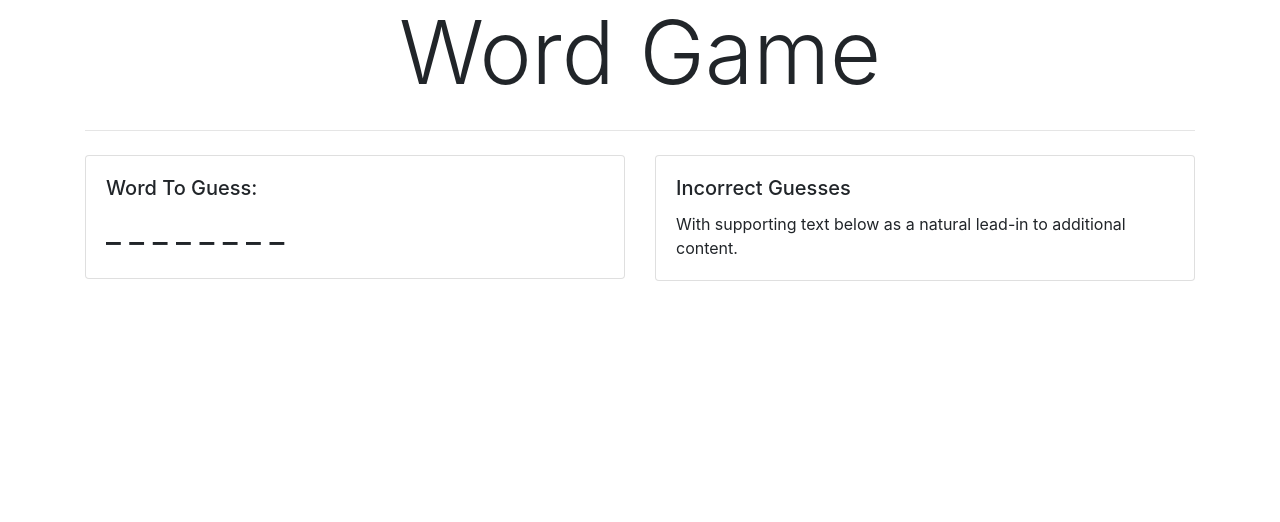
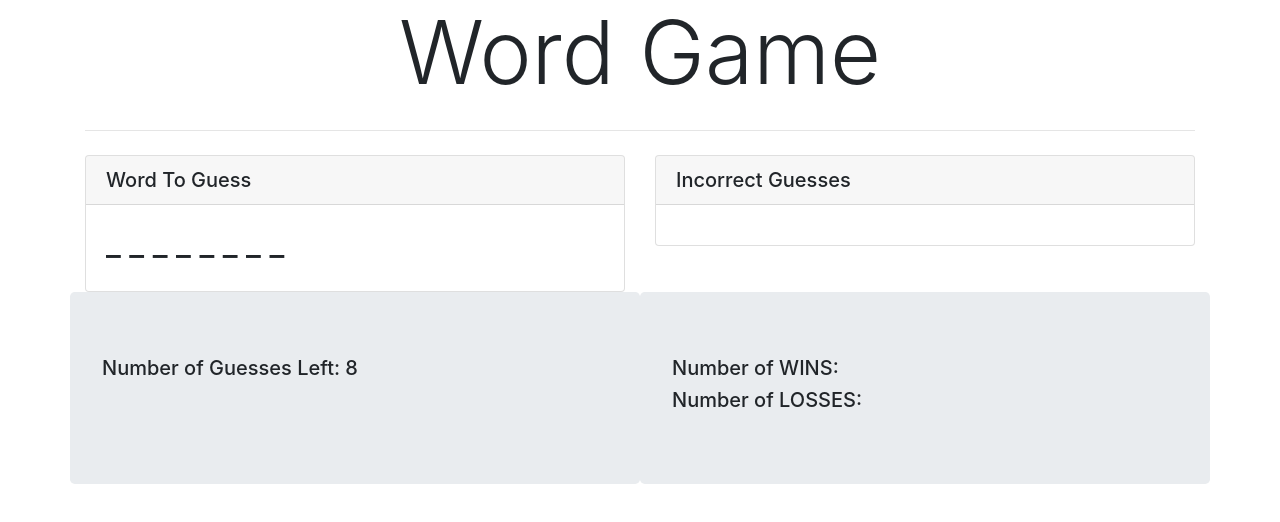
Before and after one commit to pete26d/word-guess-game, a plain HTML site: page index.html in a window 1280 px wide. Drawn offline with nearby package versions, Linux system fonts and the light colour scheme.

Commit message:
fix display of guesses left

```diff
--- a/assets/javascript/game.js
+++ b/assets/javascript/game.js
@@ -1,9 +1,10 @@
 
 // declare variables
-var wrongGuesses = [];
-var guessCount = 8;
+
+
 var userGuess;
-var correctLetter;
+
+
 
 
 var wordGame = {
@@ -11,6 +12,9 @@ var wordGame = {
   wordArray: [],
   answerArray: [],
   guesses: [],
+  winCount: 0,
+  loseCount: 0,
+  guessCountLeft: 8,
 
   wordChooser: function() {
 
@@ -27,6 +31,7 @@ var wordGame = {
 
     // print the array to the word-to-guess div
     this.printGuess();
+    document.getElementById("guesses-left").innerHTML = this.guessCountLeft;
 
   },
 
@@ -46,9 +51,13 @@ var wordGame = {
       return;
     }
     else if (this.wordArray.includes(userGuess)) {
+        this.guesses.push(userGuess);
         this.letterCorrect();
     }
-    else this.letterWrong();
+    else {
+        this.guesses.push(userGuess);
+        this.letterWrong();
+    }
   },
 
   letterCorrect: function() {
@@ -64,6 +73,10 @@ var wordGame = {
 
   letterWrong: function() {
 
+    this.guessCountLeft--;
+
+    document.getElementById("guesses-left").innerHTML = this.guessCountLeft;
+    document.getElementById("wrong-guess").insertAdjacentText("afterend", userGuess + " ");
   }
 
 };
--- a/index.html
+++ b/index.html
@@ -12,7 +12,7 @@
   <script src="assets/javascript/game.js"></script>
 
 
-  <title>Document</title>
+  <title>Word Game</title>
 </head>
 
 <body>
@@ -28,8 +28,8 @@
     <div class="row">
       <div class="col-sm-6">
           <div class="card">
+            <h5 class="card-header">Word To Guess</h5>
             <div class="card-body">
-              <h5 class="card-title">Word To Guess:</h5>
               <h5 class="card-text" id="word-to-guess"></h5>
             </div>
           </div>
@@ -37,12 +37,23 @@
 
       <div class="col-sm-6">
         <div class="card">
-          <div class="card-body" id="wrong-letters">
-            <h5 class="card-title">Incorrect Guesses</h5>
-            <p class="card-text">With supporting text below as a natural lead-in to additional content.</p>
+          <h5 class="card-header">Incorrect Guesses</h5>
+          <div class="card-body">
+            <h2 class="card-text" id="wrong-guess"></h2>
           </div>
         </div>
       </div>
+    </div>
+
+    <div class="row">
+        <div class="jumbotron col-6">
+            <h5>Number of Guesses Left: <span id="guesses-left"></span></h5>
+        </div>
+        <div class="jumbotron col-6">
+            <h5>Number of WINS: <span id="count-wins"></span></h5>
+            <h5>Number of LOSSES: <span id="count-losses"></span></h5>
+            <!-- <h5>Last Game Result: <span id="game-result"></span></h5> -->
+        </div>
     </div>
 
 
```
